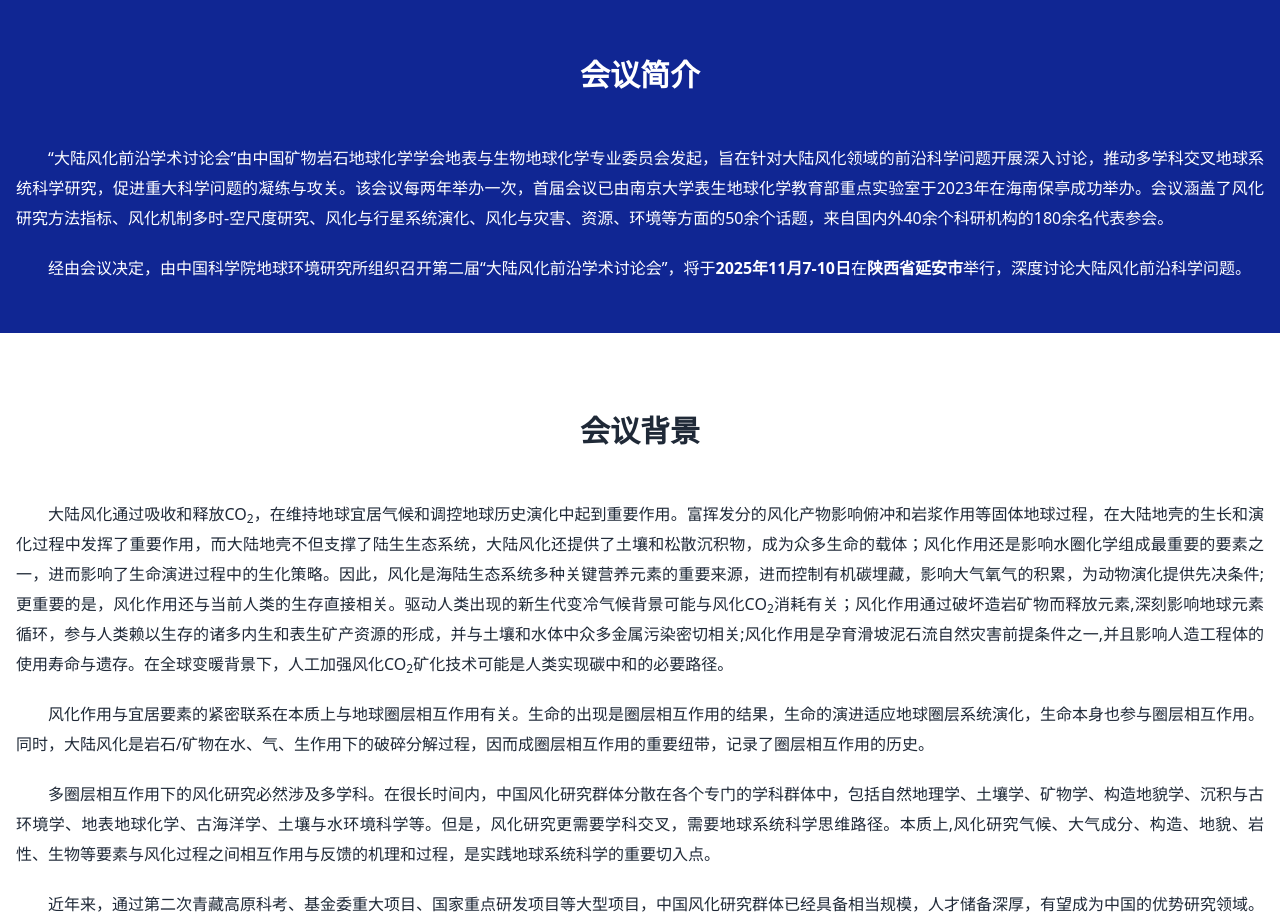
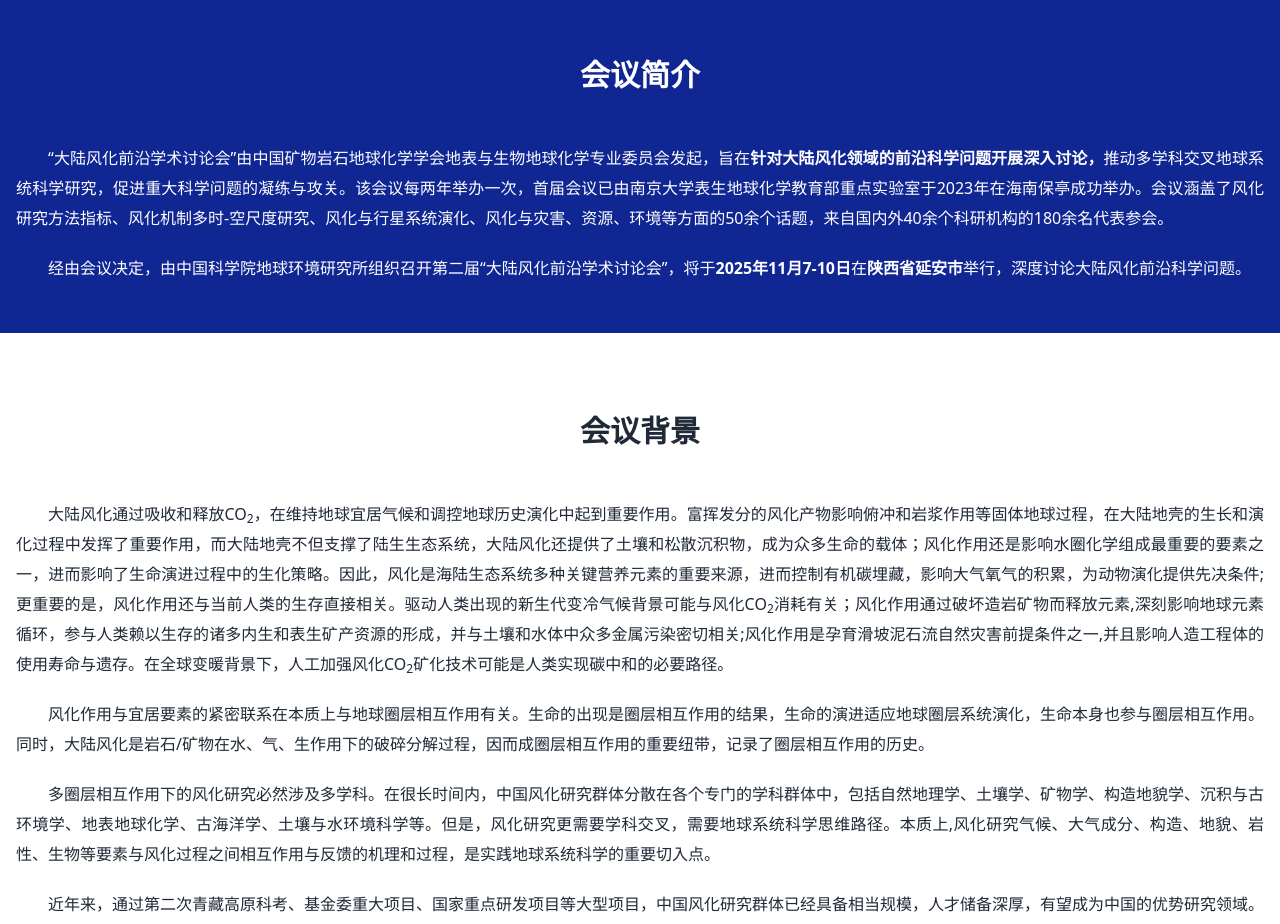
Before and after one commit to hutong9/Weathering2025, a Nuxt app: page / in a window 1280 px wide. Shown: the part 820-1744 px from the top of the page. Built offline with nearby package versions, Linux system fonts and the light colour scheme.

Commit message:
加粗宗旨

```diff
--- a/pages/index.vue
+++ b/pages/index.vue
@@ -128,7 +128,7 @@
 
         <div class="container mx-auto">
           <p class="text-white animate__animated animate__bounceInUp text-2xl">
-            　　“大陆风化前沿学术讨论会”由中国矿物岩石地球化学学会地表与生物地球化学专业委员会发起，旨在针对大陆风化领域的前沿科学问题开展深入讨论，推动多学科交叉地球系统科学研究，促进重大科学问题的凝练与攻关。该会议每两年举办一次，首届会议已由南京大学表生地球化学教育部重点实验室于2023年在海南保亭成功举办。会议涵盖了风化研究方法指标、风化机制多时-空尺度研究、风化与行星系统演化、风化与灾害、资源、环境等方面的50余个话题，来自国内外40余个科研机构的180余名代表参会。
+            　　“大陆风化前沿学术讨论会”由中国矿物岩石地球化学学会地表与生物地球化学专业委员会发起，旨在<b>针对大陆风化领域的前沿科学问题开展深入讨论，</b>推动多学科交叉地球系统科学研究，促进重大科学问题的凝练与攻关。该会议每两年举办一次，首届会议已由南京大学表生地球化学教育部重点实验室于2023年在海南保亭成功举办。会议涵盖了风化研究方法指标、风化机制多时-空尺度研究、风化与行星系统演化、风化与灾害、资源、环境等方面的50余个话题，来自国内外40余个科研机构的180余名代表参会。
           </p>
 
           <p class="text-white animate__animated animate__bounceInUp text-2xl">
```
